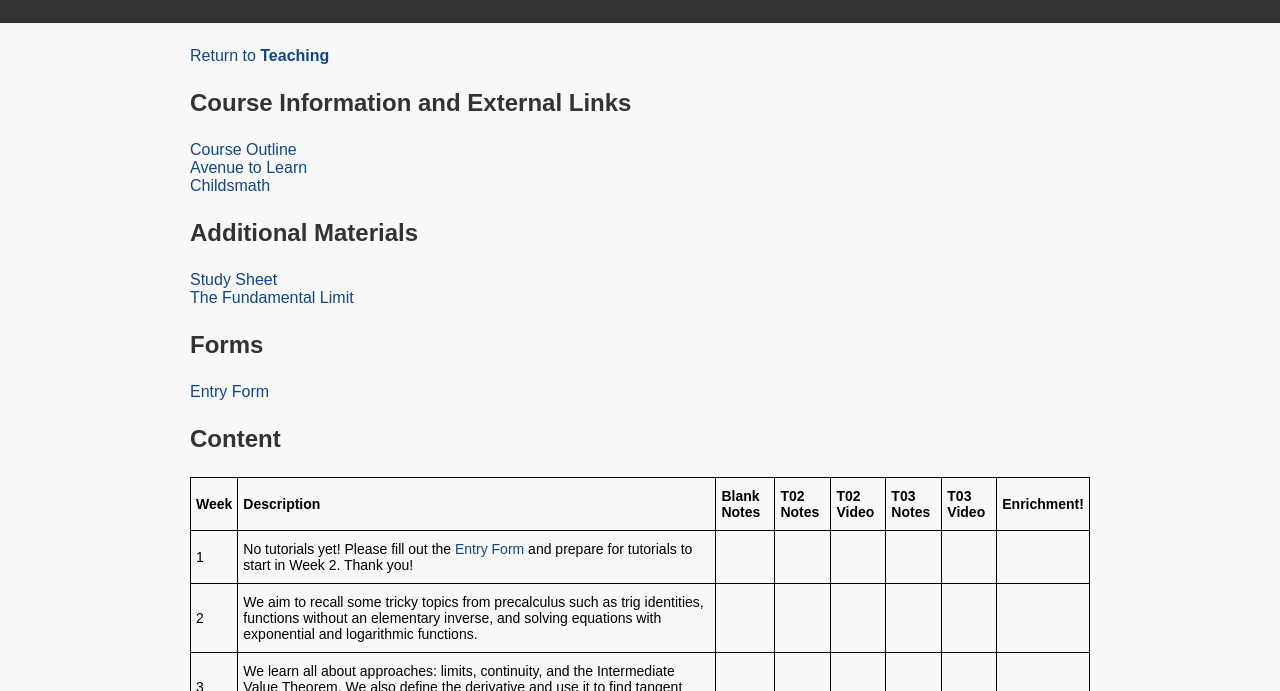
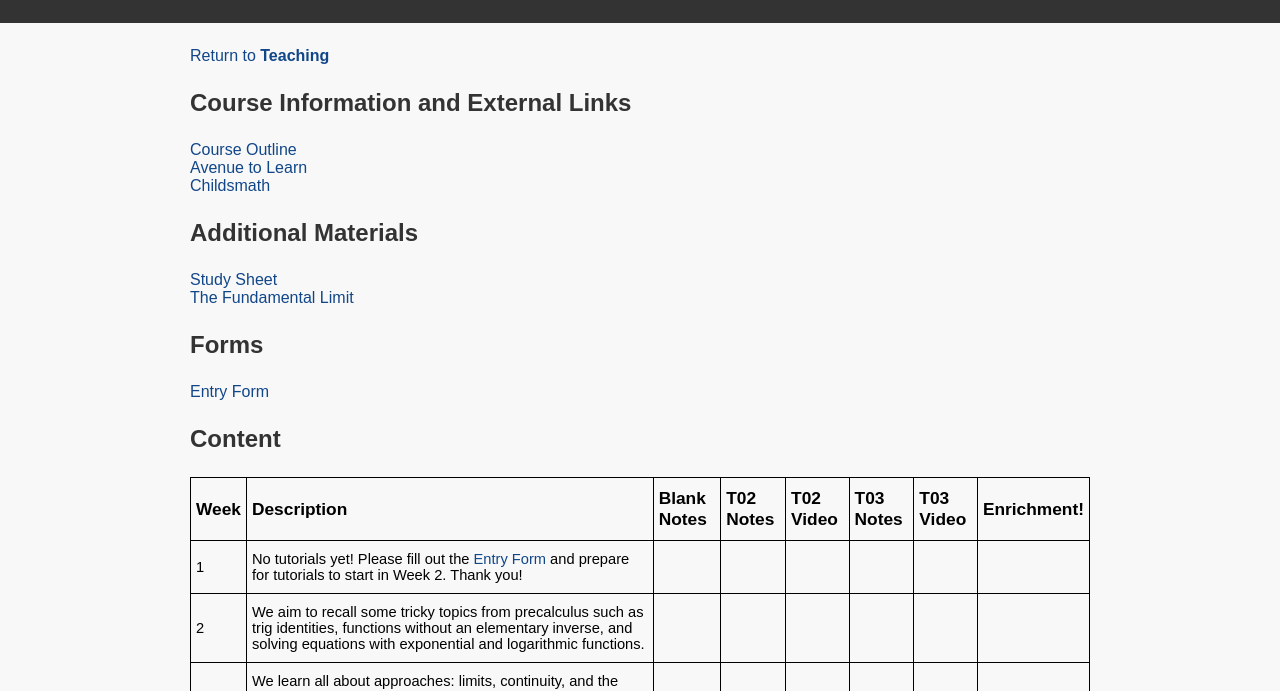
Before and after one commit to kyleosung/kyleosung.github.io, a plain HTML site: page math1a031za3_fall2024.html in a window 1280 px wide. Shown: the part 261-952 px from the top of the page. Drawn offline with Linux system fonts and the light colour scheme.

Commit message:
Small modifications

```diff
--- a/style.css
+++ b/style.css
@@ -191,7 +191,7 @@ td {
 
 
 
-.tg th{border-color:black;border-style:solid;border-width:0.5px; font-size:14px;
+.tg th{border-color:black;border-style:solid;border-width:0.5px; font-size:13pt;
   overflow:hidden;padding:10px 5px;word-break:normal;}
-.tg td{border-color:black;border-style:solid;border-width:0.5px; font-size:14px;
+.tg td{border-color:black;border-style:solid;border-width:0.5px; font-size:11pt;
   overflow:hidden;padding:10px 5px;word-break:normal;}
```
